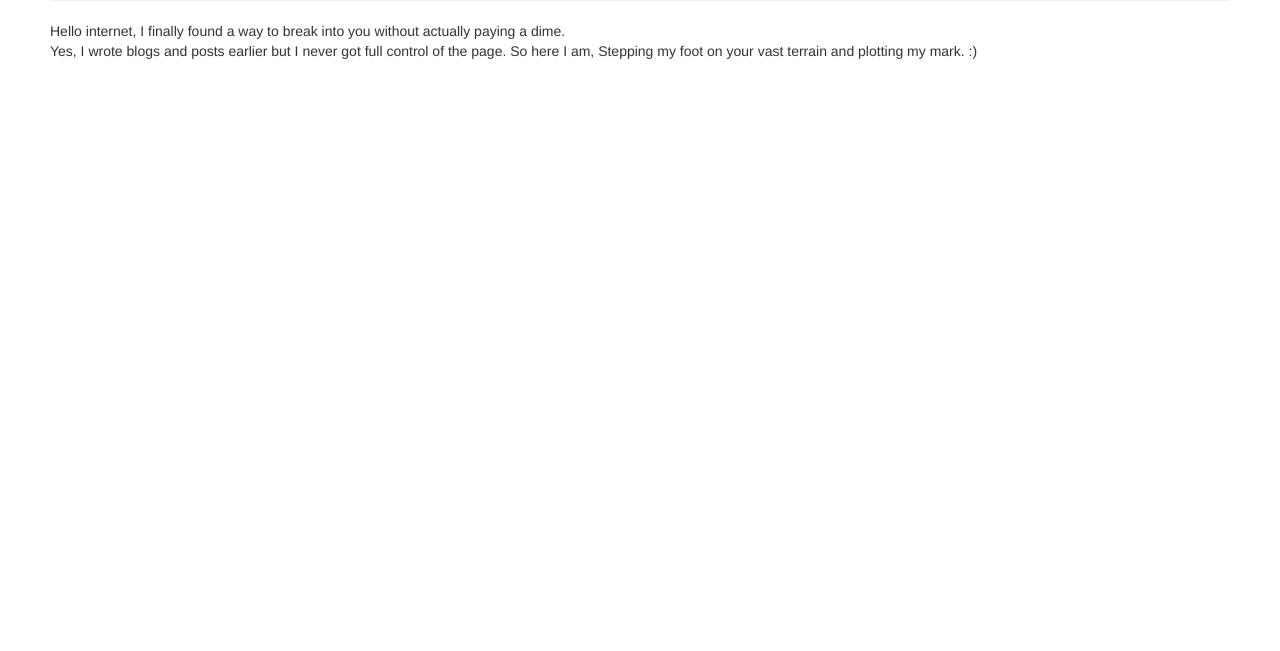
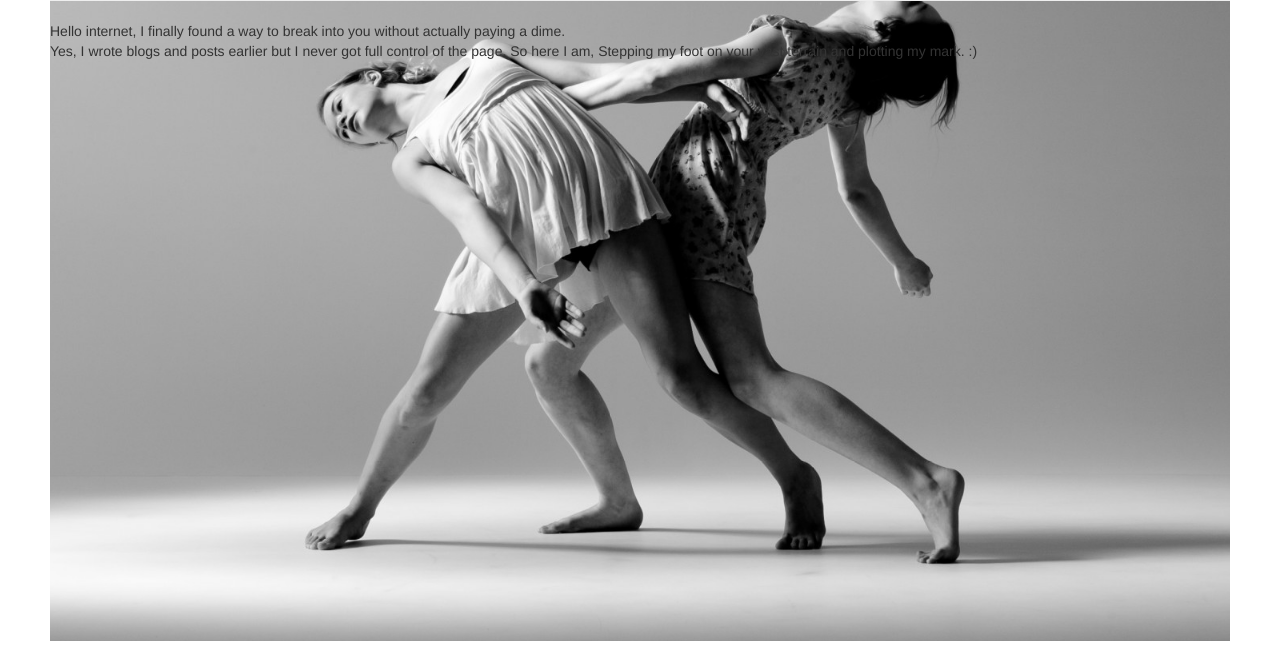
Before and after one commit to Joypaul11/gitSite, a plain HTML site: page index.html in a window 1280 px wide. Shown: the part 149-800 px from the top of the page. Drawn offline with nearby package versions, Linux system fonts and the light colour scheme.

Commit message:
Update styles.css

```diff
--- a/stylesheets/styles.css
+++ b/stylesheets/styles.css
@@ -331,7 +331,7 @@ body, html {
 
 .parallax {
     /* The image used */
-    background-image: url("img_parallax.jpg");
+    background-image: url("../Port-15-1610x1000.jpg");
 
     /* Full height */
     height: 100%;
```
